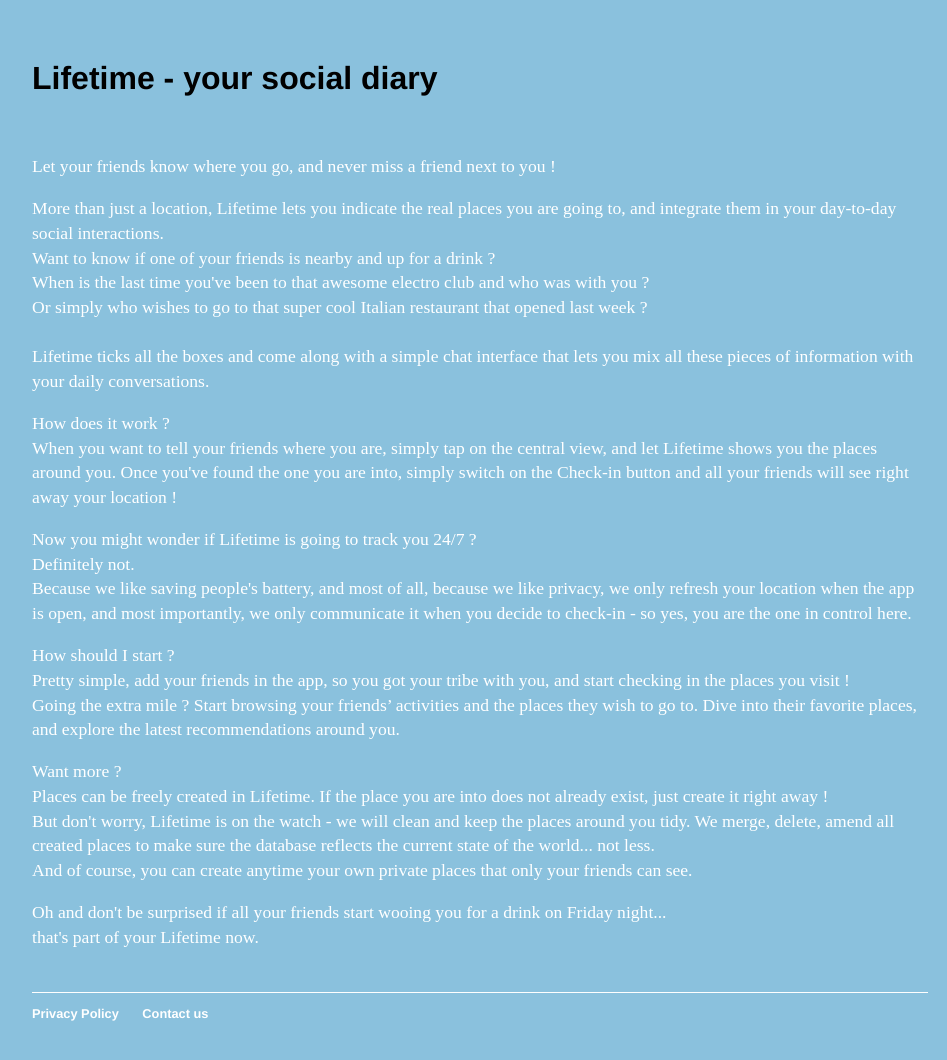
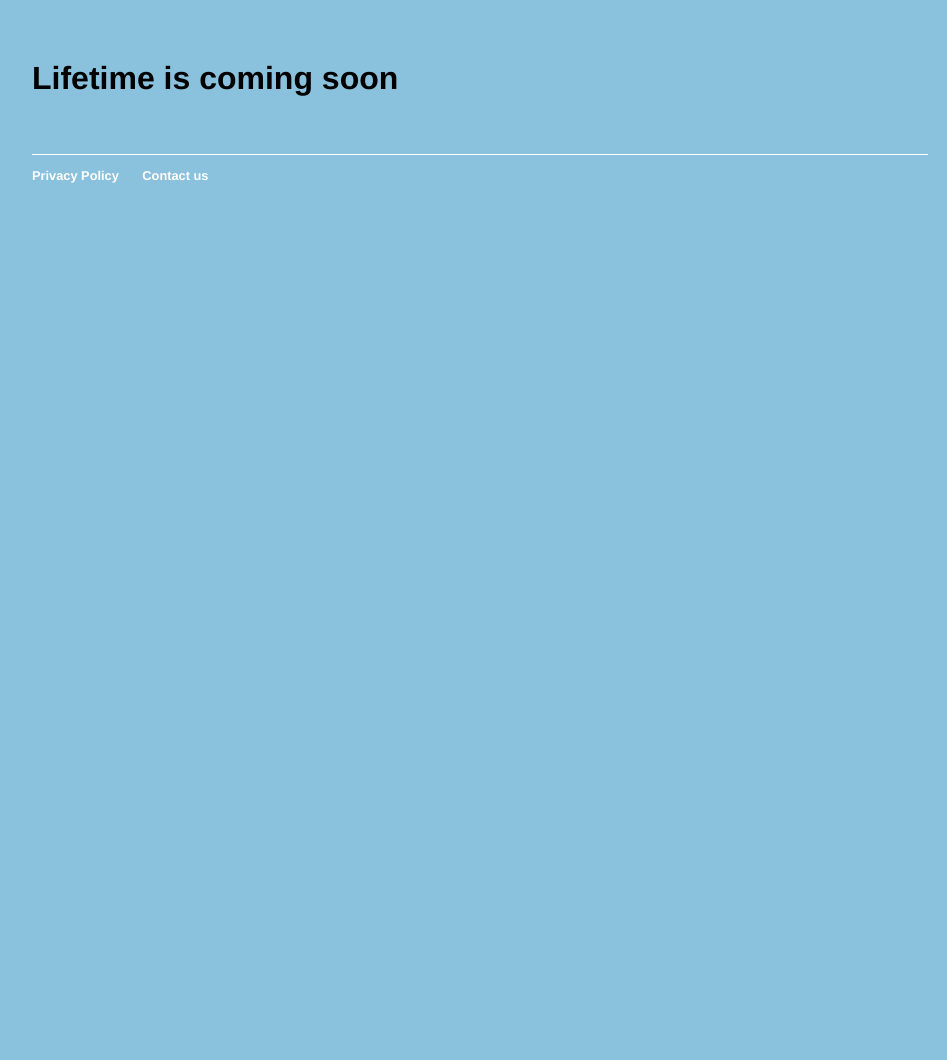
Before and after one commit to VictorElie/victorelie.github.io, a plain HTML site: page index.html in a window 1280 px wide. Shown: the whole page, without its empty margins (160-1107 px from the left). After the commit the page ends 800 px from the top, so only its background shows below. Drawn offline with Linux system fonts and the light colour scheme.

Commit message:
new look

```diff
--- a/index.html
+++ b/index.html
@@ -8,44 +8,9 @@
 	<body>
 		<div class="container">
     		<div class="blurb">
-        		<h1> Lifetime - your social diary </h1>
+        		<h1> Lifetime is coming soon </h1>
 			<br>
-			<p> Let your friends know where you go, and never miss a friend next to you !
-				<br>
-			</p>
-			<p> More than just a location, Lifetime lets you indicate the real places you are going to, and integrate them in your day-to-day social interactions.
-				<br> Want to know if one of your friends is nearby and up for a drink ?
-				<br> When is the last time you've been to that awesome electro club and who was with you ?
-				<br> Or simply who wishes to go to that super cool Italian restaurant that opened last week ?
-				<br>
-				<br> Lifetime ticks all the boxes and come along with a simple chat interface that lets you mix all these pieces of information with your daily conversations.
-				<br>
-			</p>
-			<p> How does it work ?
-				<br> When you want to tell your friends where you are, simply tap on the central view, and let Lifetime shows you the places around you. Once you've found the one you are into, simply switch on the Check-in button and all your friends will see right away your location !
-				<br>
-			</p>
-			<p> Now you might wonder if Lifetime is going to track you 24/7 ?
-				<br> Definitely not.
-				<br> Because we like saving people's battery, and most of all, because we like privacy, we only refresh your location when the app is open, and most importantly, we only communicate it when you decide to check-in - so yes, you are the one in control here.
-				<br>
-			</p>
-			<p> How should I start ?
-				<br> Pretty simple, add your friends in the app, so you got your tribe with you, and start checking in the places you visit !
-				<br> Going the extra mile ? Start browsing your friends’ activities and the places they wish to go to. Dive into their favorite places, and explore the latest recommendations around you.
-				<br>
-			</p>
-			<p> Want more ?
-				<br> Places can be freely created in Lifetime. If the place you are into does not already exist, just create it right away !
-				<br> But don't worry, Lifetime is on the watch - we will clean and keep the places around you tidy. We merge, delete, amend all created places to make sure the database reflects the current state of the world...  not less.
-				<br> And of course, you can create anytime your own private places that only your friends can see.
-				<br>
-			</p>
-			<p> Oh and don't be surprised if all your friends start wooing you for a drink on Friday night...
-				<br> that's part of your Lifetime now.
-				<br>
-				<br>
-			</p>
+			<p> </p>
     		</div><!-- /.blurb -->
 		</div><!-- /.container -->
 		<footer>
```
